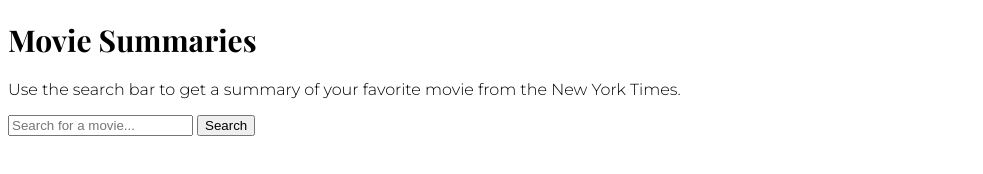
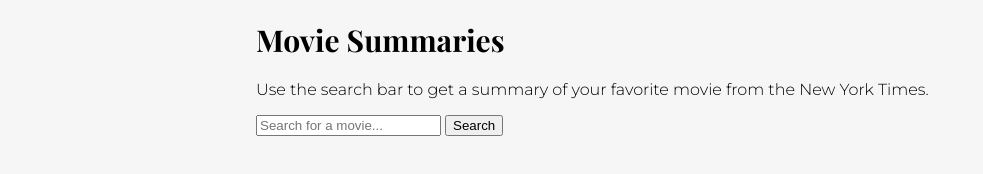
Before and after one commit to nc2516/moviesummary, a plain HTML site: page index.html in a window 1280 px wide. Shown: the whole page, without its empty margins (0-983 px from the left). Drawn offline with nearby package versions, Linux system fonts and the light colour scheme.

Commit message:
Update style.css

```diff
--- a/style.css
+++ b/style.css
@@ -10,3 +10,10 @@ font-size: 30px;
 p {
 font-family: 'Montserrat', sans-serif;
 }
+
+body{
+  width: 60%;
+  margin-left: auto;
+  margin-right: auto;
+ background-color: #f6f6f6;
+}
```
